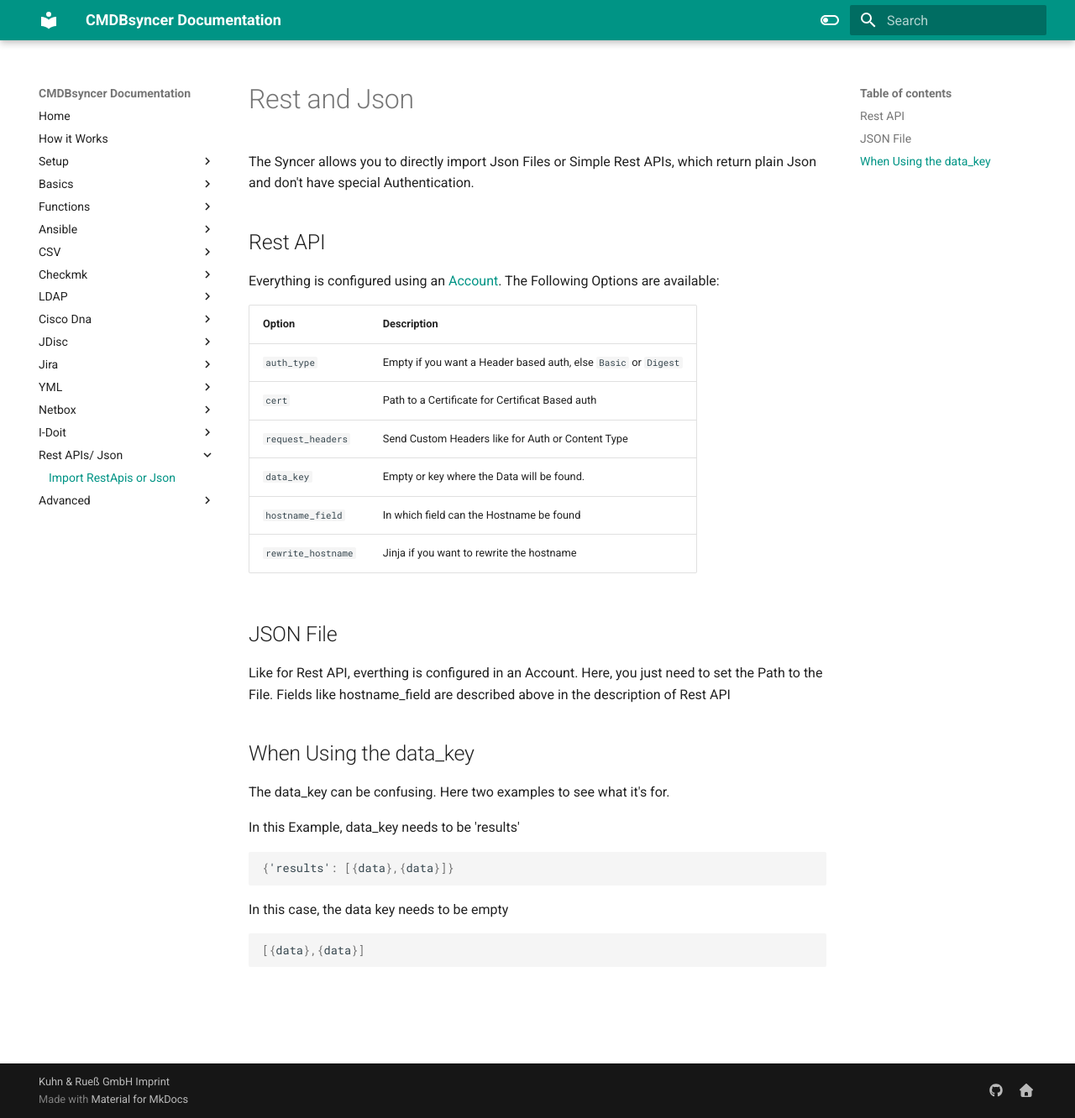
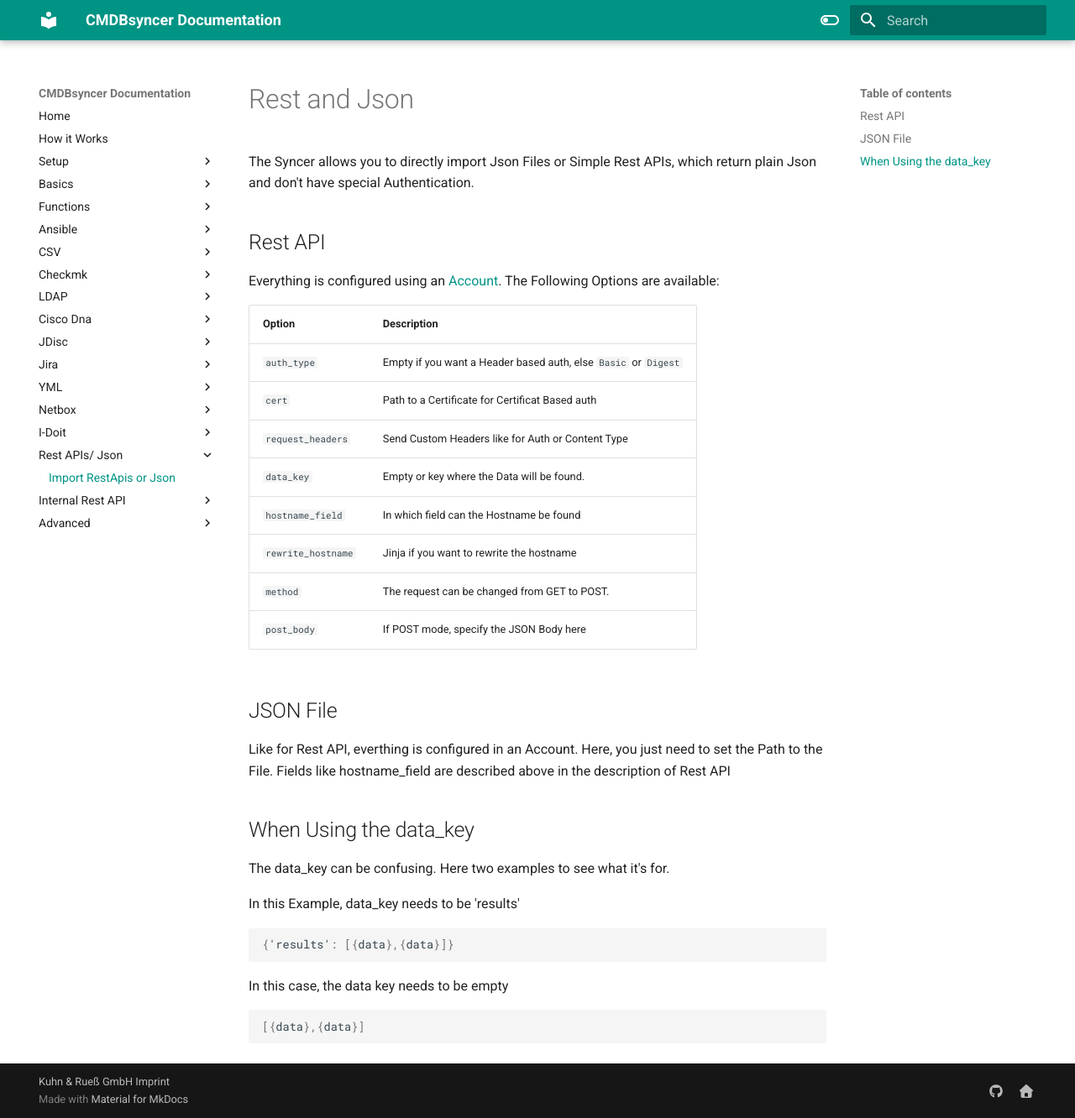
Before and after one commit to kuhn-ruess/cmdbsyncer-docs, an MkDocs documentation site: the page built from docs/rest_json/index.md, in a window 1280 px wide and 1332 px high. Shown: the whole window at 84% size. Built offline with MkDocs 1.6.1 and Material for MkDocs 9.7.7, drawn with Linux system fonts in a browser that asks for light colours.

Commit message:
Added Rest API Docu

```diff
--- a/docs/rest_json/index.md
+++ b/docs/rest_json/index.md
@@ -14,6 +14,8 @@
 | `data_key`         | Empty or key where the Data will be found.                      |
 | `hostname_field`   | In which field can the Hostname be found                        |
 | `rewrite_hostname` | Jinja if you want to rewrite the hostname                       |
+| `method` | The request can be changed from GET to POST. |
+| `post_body` | If POST mode, specify the JSON Body here                     |
 
 
 
--- a/mkdocs.yml
+++ b/mkdocs.yml
@@ -88,6 +88,8 @@
       - Idoit Basics: i-doit/index.md
   - Rest APIs/ Json:
      - Import RestApis or Json: rest_json/index.md
+  - Internal Rest API:
+     - Using the Rest API: internal_rest/index.md
   - "Advanced":
      - Build your own Plugin: advanced/own_plugins.md
      - Plugin API: advanced/plugin_api.md
```
Also changed, not shown: docs/advanced/jinja_functions.md (+2 -0 lines), docs/internal_rest/index.md (added, +14 -0 lines).
